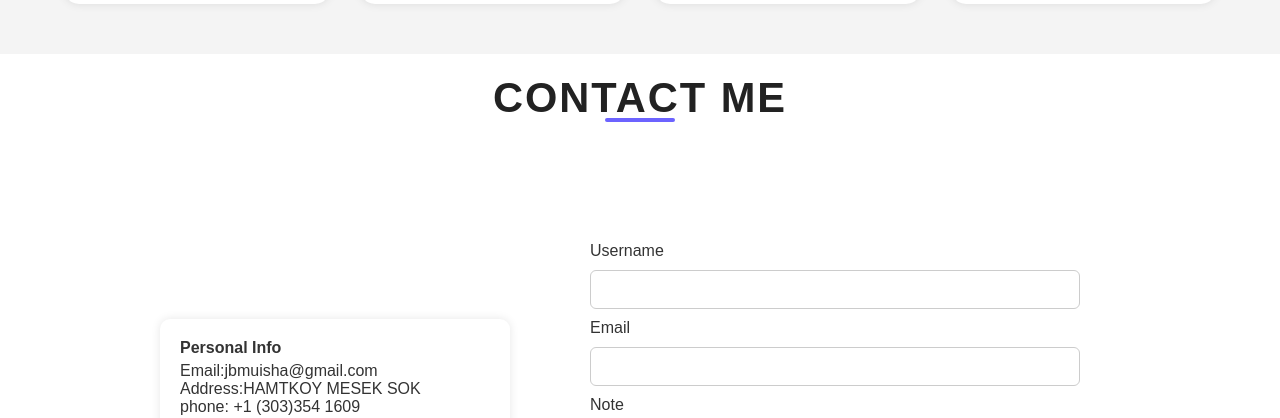
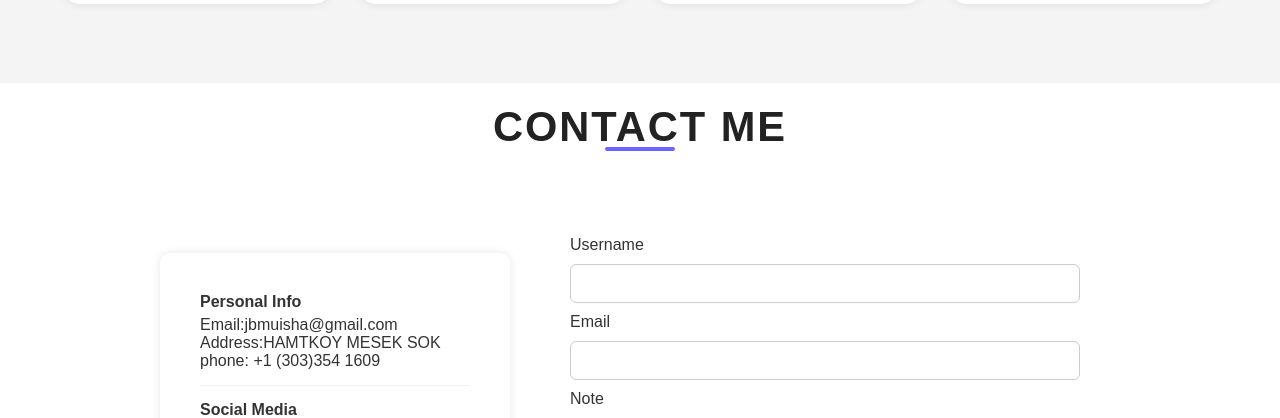
Before and after one commit to Jbmuisha/protofilio, a plain HTML site: page protofolio.html in a window 1280 px wide. Shown: the part 3071-3489 px from the top of the page. Drawn offline with Linux system fonts and the light colour scheme.

```diff
--- a/css.css
+++ b/css.css
@@ -433,9 +433,8 @@
     display: flex;
     justify-content: center;
     align-items: center;
-    gap: 40px;
+    gap: 20px;
     max-width: 1000px;
-    width: 100%;
     margin: 40px auto;
     padding: 0 20px;
 
@@ -445,21 +444,21 @@
 
 .users_details_contact {
     flex-basis: 350px;
-    margin-top: 80px;
+
 }
 
 .contact_div {
-    flex-grow: 1;
+    flex-grow: 2;
     background-color: white;
-    padding: 40px;
     border-radius: 18px;
+     padding: 40px;
 }
 .user_container {
     background: #fff;
-    padding: 20px;
+    padding: 40px;
     border-radius: 10px;
     box-shadow: 0 0 10px rgba(0,0,0,0.1);
-    width: 100%;
+
 }
 
 
@@ -476,7 +475,7 @@
     border-radius: 6px;
     border: 1px solid #ccc;
     font-size: 15px;
-    width: 100%; /* Takes all available width */
+    width: 100%;
 }
 
 textarea {
@@ -492,13 +491,13 @@
 }
 .gen_titre {
     text-align: center;
-    margin-bottom: 20px;
     padding-top: 20px;
+    margin-top: 29px;
 }
 .gen_titre h1 {
       font-size: 2.6rem;
   color: #222;
-  margin-bottom: 40px;
+  margin-bottom: 5px;
   text-transform: uppercase;
   letter-spacing: 2px;
   font-weight: 800;
```
